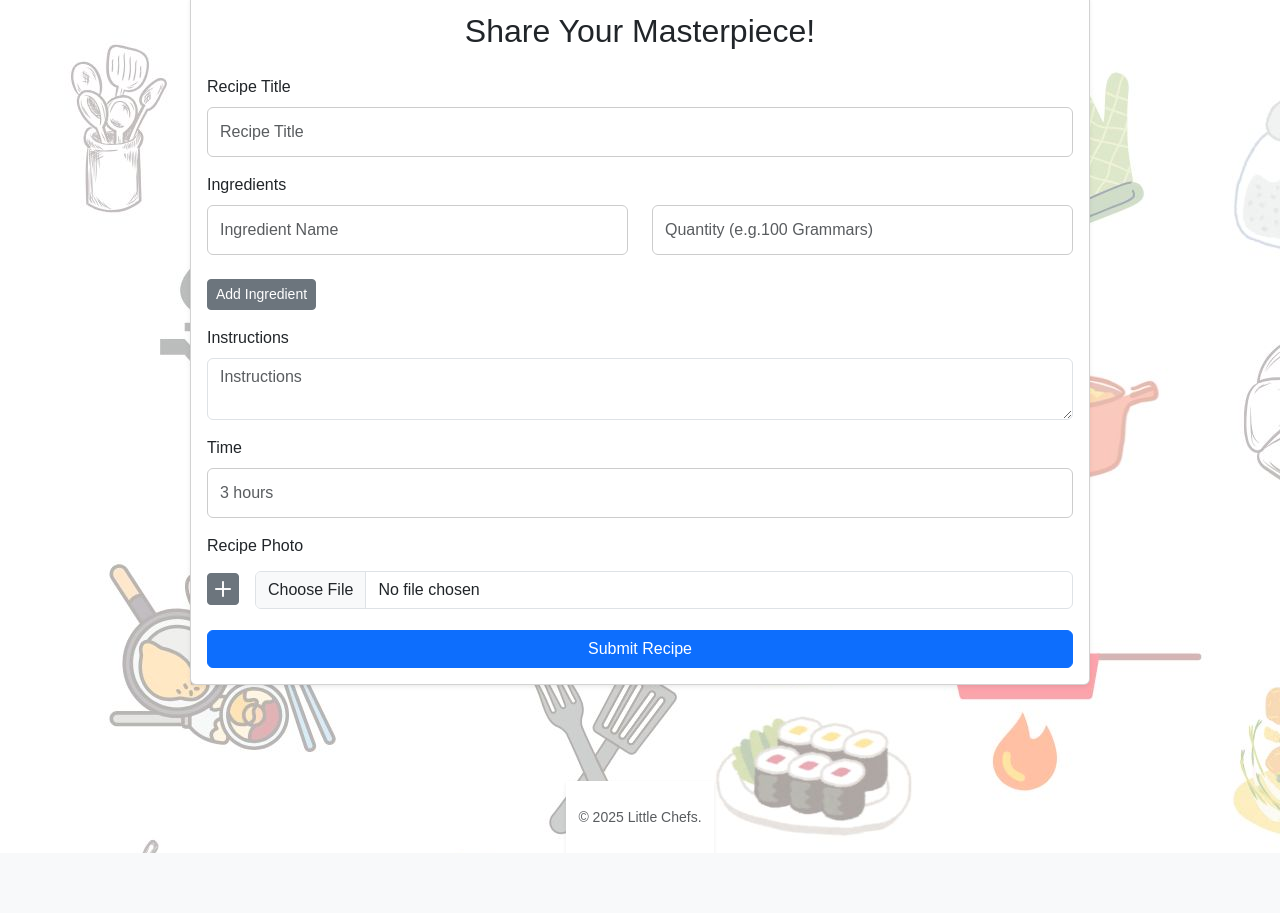
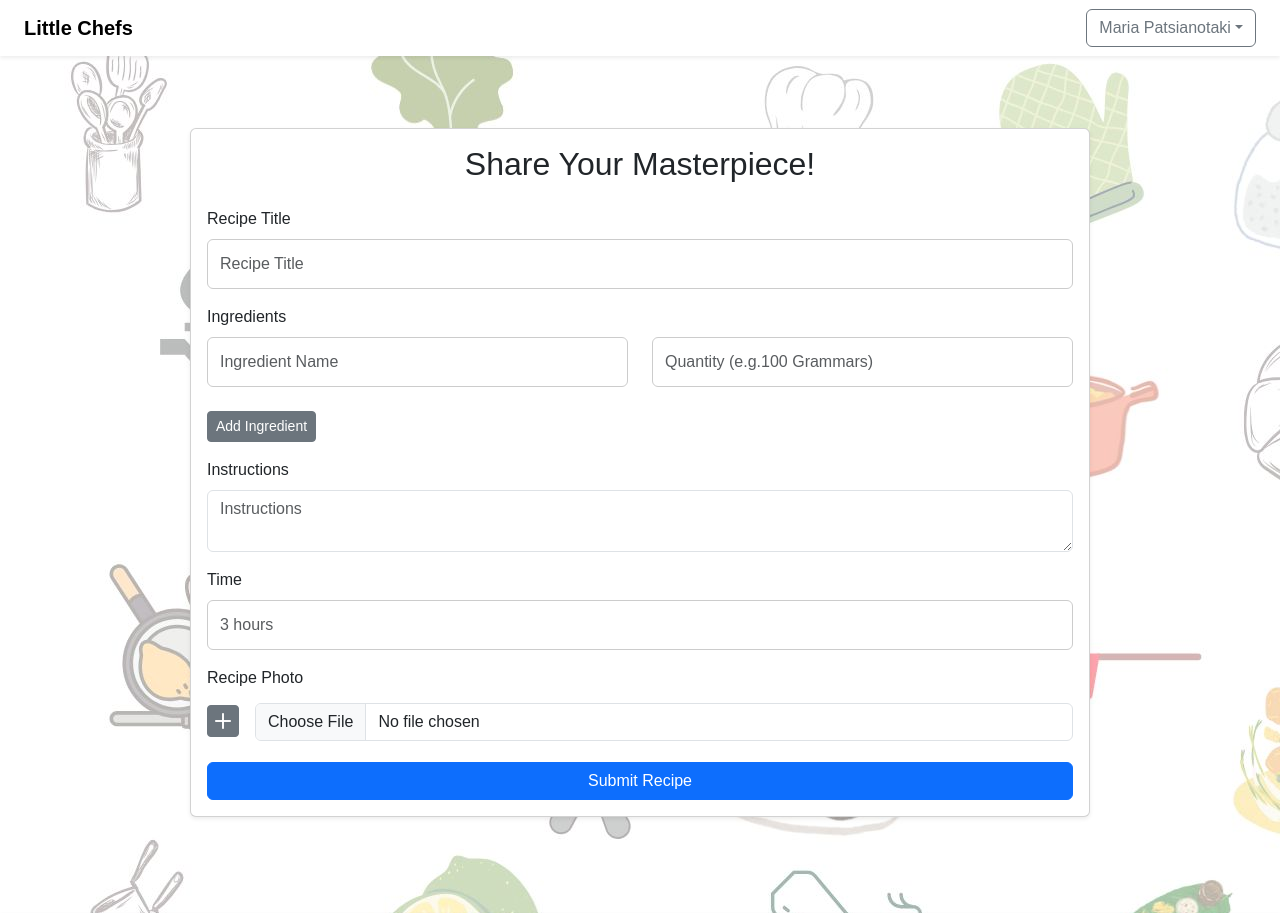
Before and after one commit to ckostanikos/recipe-platform, a website: page frontend/upload.html in a window 1280 px wide. Shown: the top 913 px of the page. Before the commit the page ends 853 px from the top, so only its background shows below. Drawn offline with nearby package versions, Linux system fonts and the light colour scheme.

Commit message:
Header added in upload

```diff
--- a/frontend/style.css
+++ b/frontend/style.css
@@ -2,7 +2,7 @@ body {
   margin: 0;
   font-family: Arial, sans-serif;
   background-color: #f5f5f5;
-  display: flex;
+
   flex-direction: column;
   align-items: center;
   justify-content: center;
--- a/frontend/upload.html
+++ b/frontend/upload.html
@@ -8,6 +8,29 @@
   <link rel="stylesheet" href="style.css" />
 </head>
 <body class="bg-light">
+  <nav class="navbar navbar-expand-lg bg-white shadow-sm mb-4 w-100 px-4">
+  <div class="d-flex justify-content-between align-items-center w-100">
+    <a class="navbar-brand fw-bold" href="#">Little Chefs</a>
+    <div class="dropdown">
+      <button
+        class="btn btn-outline-secondary dropdown-toggle"
+        type="button"
+        data-bs-toggle="dropdown"
+        aria-expanded="false"
+        id="userDropdown"
+      >
+        Maria Patsianotaki
+      </button>
+      <ul class="dropdown-menu dropdown-menu-end">
+        <li><a class="dropdown-item" href="UserProfile.html">My Profile</a></li>
+        <li><a class="dropdown-item" href="mainPage.html">Main Page</a></li>
+        <li><a class="dropdown-item" href="user.html">Settings</a></li>
+        <li><hr class="dropdown-divider" /></li>
+        <li><a class="dropdown-item text-danger" href="#" id="logoutBtn">Log Out</a></li>
+      </ul>
+    </div>
+  </div>
+</nav>
   <div class="container-xl py-5">
     <div class="card shadow-sm mx-auto" style="max-width: 900px;">
       <div class="card-body">
--- a/frontend/upload.js
+++ b/frontend/upload.js
@@ -1,4 +1,22 @@
-document.addEventListener("DOMContentLoaded", function () {
+document.addEventListener("DOMContentLoaded", () => {
+  const user = {
+    full_name: "Maria Patsianotaki",
+  };
+
+  const dropdown = document.getElementById("userDropdown");
+  if (dropdown) {
+    dropdown.textContent = user.full_name;
+  }
+
+  const logout = document.getElementById("logoutBtn");
+  if (logout) {
+    logout.addEventListener("click", function (e) {
+      e.preventDefault();
+      alert("Logging out...");
+      window.location.href = "login.html";
+    });
+  }
+
   const addBtn = document.getElementById("addIngredient");
   const container = document.getElementById("ingredientsContainer");
 
```
